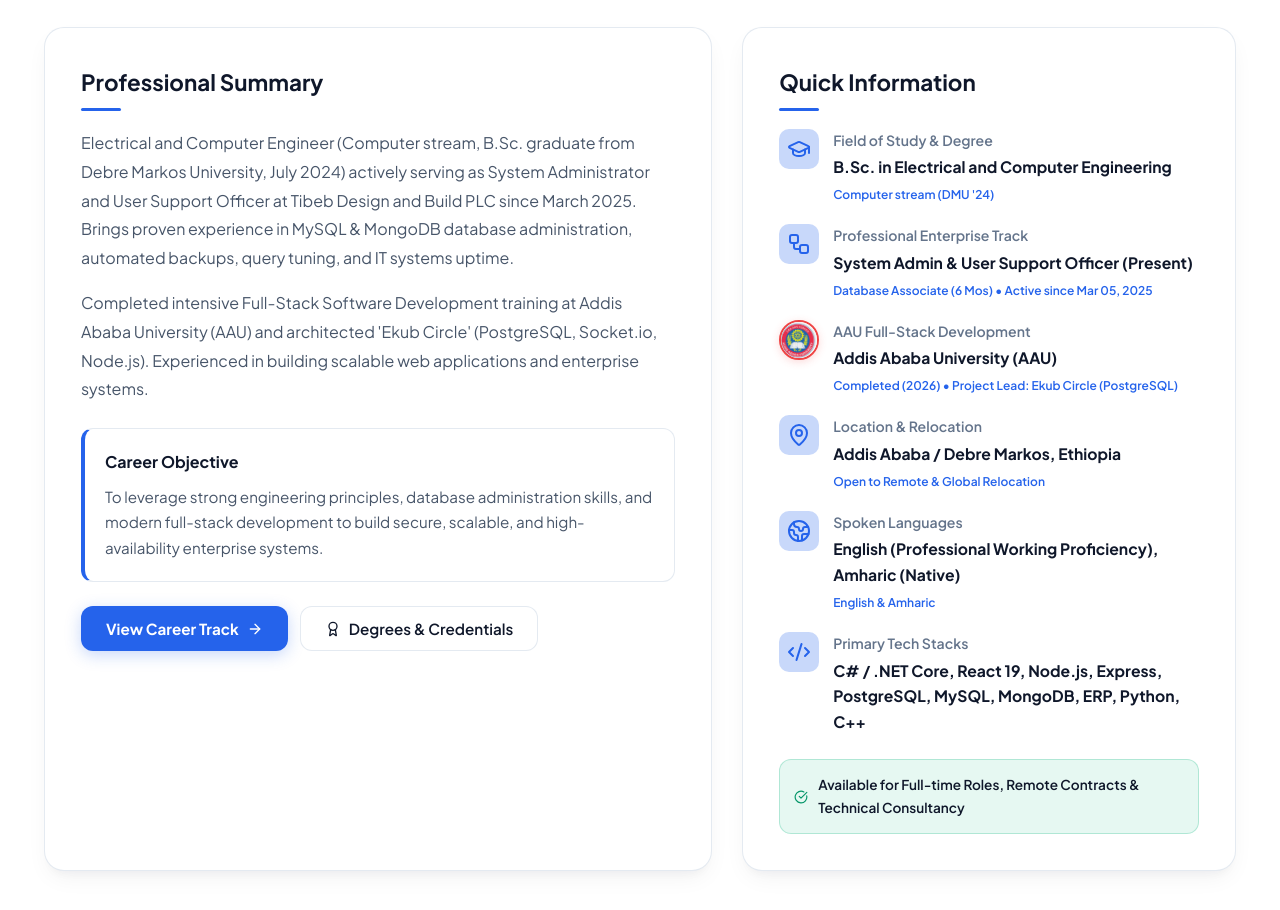
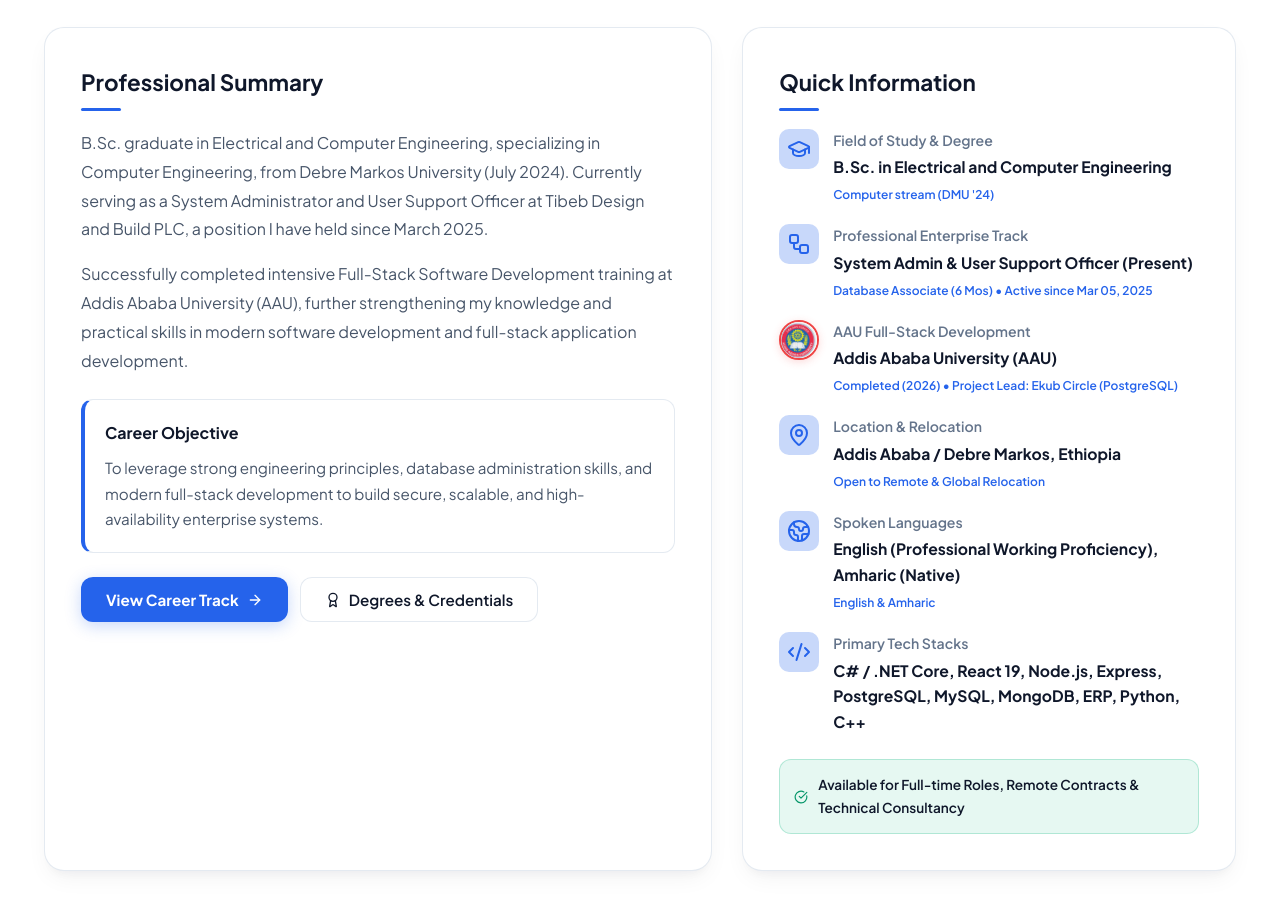
Before and after one commit to selamsewalemu/Selamsew-portfolio2, a React app in the folder frontend/: page / in a window 1280 px wide. Shown: the part 1200-2110 px from the top of the page. Built offline with nearby package versions, Linux system fonts and the light colour scheme; the HTML template or start-up script is replaced by a standard one.

Commit message:
docs: apply exact user professional summary text across About section, CV, and localization files

```diff
--- a/frontend/src/components/Hero.jsx
+++ b/frontend/src/components/Hero.jsx
@@ -84,13 +84,13 @@ GitHub: ${personalInfo.github}
 --------------------------------------------------------------------------------
 1. PROFESSIONAL PROFILE & SUMMARY
 --------------------------------------------------------------------------------
-Electrical and Computer Engineer (Computer stream, B.Sc. Debre Markos University, July 2024).
-Actively serving as System Administrator & User Support Officer at Tibeb Design and Build PLC since March 2025.
-Proven enterprise experience in MySQL/MongoDB database administration, automated backups,
-query tuning, and system administration ensuring 99.8% platform uptime.
+B.Sc. graduate in Electrical and Computer Engineering, specializing in Computer Engineering,
+from Debre Markos University (July 2024). Currently serving as a System Administrator and
+User Support Officer at Tibeb Design and Build PLC, a position I have held since March 2025.
 
-Graduate of intensive Full-Stack Software Development training at Addis Ababa University (AAU)
-and architect of "Ekub Circle" (PostgreSQL, Socket.io, Node.js).
+Successfully completed intensive Full-Stack Software Development training at Addis Ababa
+University (AAU), further strengthening my knowledge and practical skills in modern software
+development and full-stack application development.
 
 --------------------------------------------------------------------------------
 2. PROFESSIONAL EXPERIENCE
--- a/frontend/src/i18n/i18n.js
+++ b/frontend/src/i18n/i18n.js
@@ -50,9 +50,9 @@ const resources = {
         subtitle: "Enterprise systems administration, database optimization, and modern full-stack software development.",
         summaryTitle: "Professional Summary",
         summaryText1:
-          "Electrical and Computer Engineer (Computer stream, B.Sc. graduate from Debre Markos University, July 2024) actively serving as System Administrator and User Support Officer at Tibeb Design and Build PLC since March 2025. Brings proven experience in MySQL & MongoDB database administration, automated backups, query tuning, and IT systems uptime.",
+          "B.Sc. graduate in Electrical and Computer Engineering, specializing in Computer Engineering, from Debre Markos University (July 2024). Currently serving as a System Administrator and User Support Officer at Tibeb Design and Build PLC, a position I have held since March 2025.",
         summaryText2:
-          "Completed intensive Full-Stack Software Development training at Addis Ababa University (AAU) and architected 'Ekub Circle' (PostgreSQL, Socket.io, Node.js). Experienced in building scalable web applications and enterprise systems.",
+          "Successfully completed intensive Full-Stack Software Development training at Addis Ababa University (AAU), further strengthening my knowledge and practical skills in modern software development and full-stack application development.",
         objectiveTitle: "Career Objective",
         objectiveText:
           "To leverage strong engineering principles, database administration skills, and modern full-stack development to build secure, scalable, and high-availability enterprise systems.",
@@ -172,9 +172,9 @@ const resources = {
         subtitle: "የኢንተርፕራይዝ ሲስተምስ አስተዳደር፣ የዳታቤዝ ማሻሻያ እና ዘመናዊ የፉል-ስታክ ዌብ ሶፍትዌር ግንባታ።",
         summaryTitle: "የሙያ ማጠቃለያ",
         summaryText1:
-          "የኤሌክትሪካልና ኮምፒውተር መሀንዲስ (ኮምፒውተር ስትሪም፣ ከደብረ ማርቆስ ዩኒቨርሲቲ በሐምሌ 2016 ዓ.ም የተመረቀ)። ከማርች 2025 ጀምሮ በጥበብ ዲዛይን ኤንድ ቢልድ ኃ/የተ/የግ/ማህበር በሲስተም አድሚኒስትሬተርነት እና በቴክኒክ ድጋፍ መኮንንነት እሰራለሁ። በMySQL/MongoDB ዳታቤዝ አስተዳደር፣ በባክአፕ ቁጥጥር እና በሲስተም አስተማማኝነት የተረጋገጠ ልምድ አለኝ።",
+          "ከደብረ ማርቆስ ዩኒቨርሲቲ በኤሌክትሪካልና ኮምፒውተር ምህንድስና፣ በኮምፒውተር ምህንድስና ዘርፍ በቢ.ኤስ.ሲ የተመረቅኩ (ሐምሌ 2016 ዓ.ም)። በአሁኑ ወቅት በጥበብ ዲዛይን ኤንድ ቢልድ ኃ/የተ/የግ/ማህበር ከማርች 2025 ጀምሮ በሲስተም አድሚኒስትሬተርነትና በቴክኒክ ድጋፍ መኮንንነት በማገልገል ላይ እገኛለሁ።",
         summaryText2:
-          "በአዲስ አበባ ዩኒቨርሲቲ (AAU) የተጠናከረ የፉል-ስታክ ሶፍትዌር ስልጠናዬን ያጠናቀቅኩ ሲሆን የዲጂታል ማህበረሰብ ቁጠባ መድረክ የሆነውን 'ዕቁብ ሰርክል' (Ekub Circle) በPostgreSQL እና Node.js ገንብቻለሁ።",
+          "በአዲስ አበባ ዩኒቨርሲቲ (AAU) የተጠናከረ የፉል-ስታክ ሶፍትዌር ስልጠናዬን በተሳካ ሁኔታ ያጠናቀቅኩ ሲሆን በዘመናዊ ሶፍትዌር ልማት እና በፉል-ስታክ አፕሊኬሽን ግንባታ ላይ ያለኝን ተግባራዊ ክህሎት ይበልጥ አጠናክሬያለሁ።",
         objectiveTitle: "የሙያ ግብ",
         objectiveText:
           "ጠንካራ የምህንድስና መርሆችን፣ የዳታቤዝ አስተዳደር ብቃትን እና ዘመናዊ ፉል-ስታክ ቴክኖሎጂዎችን በመጠቀም ደህንነታቸው የተጠበቀ፣ አስተማማኝና ፈጣን የኢንተርፕራይዝ ሲስተሞችን መገንባት።",
@@ -294,9 +294,9 @@ const resources = {
         subtitle: "Administration de systèmes d'entreprise, optimisation de bases de données et développement full-stack moderne.",
         summaryTitle: "Résumé Professionnel",
         summaryText1:
-          "Ingénieur en électricité et informatique (B.Sc. Université de Debre Markos, juillet 2024) en poste en tant qu'administrateur système et support utilisateur chez Tibeb Design and Build PLC depuis mars 2025. Expertise confirmée en gestion de bases de données MySQL/MongoDB, sauvegardes automatisées et disponibilité (99,8%).",
+          "Diplômé B.Sc. en Génie Électrique et Informatique, spécialité Génie Informatique, de l'Université de Debre Markos (juillet 2024). Actuellement administrateur système et support utilisateur chez Tibeb Design and Build PLC, poste que j'occupe depuis mars 2025.",
         summaryText2:
-          "Diplômé de la formation intensive en développement full-stack de l'Université d'Addis-Abeba (AAU) et concepteur d'Ekub Circle (PostgreSQL, Socket.io, Node.js).",
+          "Formation intensive réussie en développement full-stack à l'Université d'Addis-Abeba (AAU), renforçant mes compétences pratiques dans le développement logiciel moderne et la conception d'applications full-stack.",
         objectiveTitle: "Objectif de Carrière",
         objectiveText:
           "Concevoir et maintenir des architectures logicielles et systèmes d'entreprise sécurisés, performants et hautement disponibles.",
```
